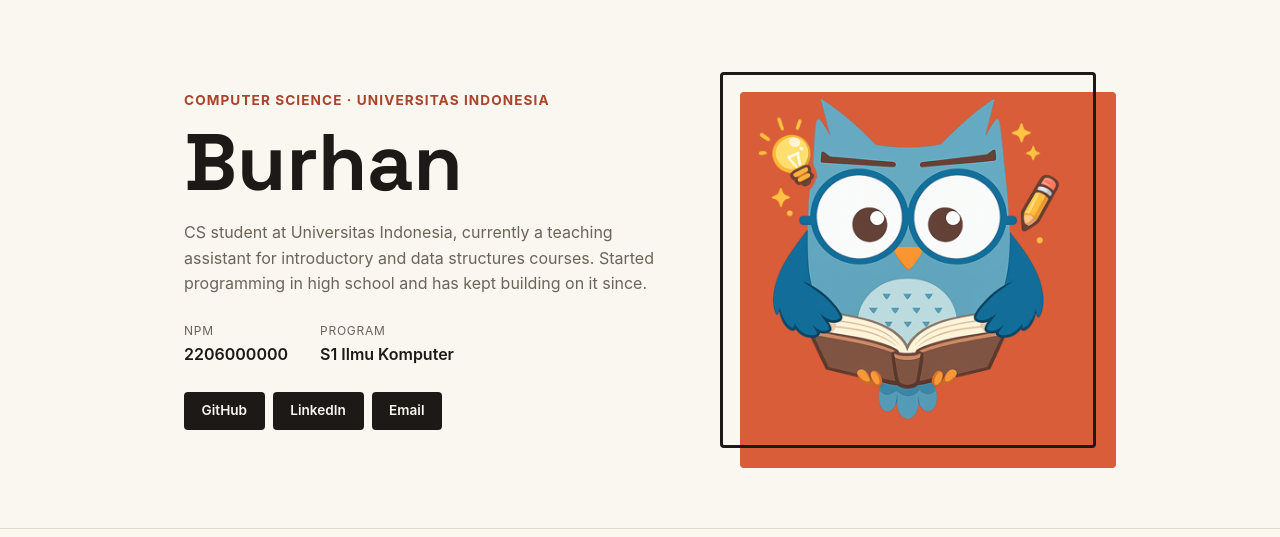
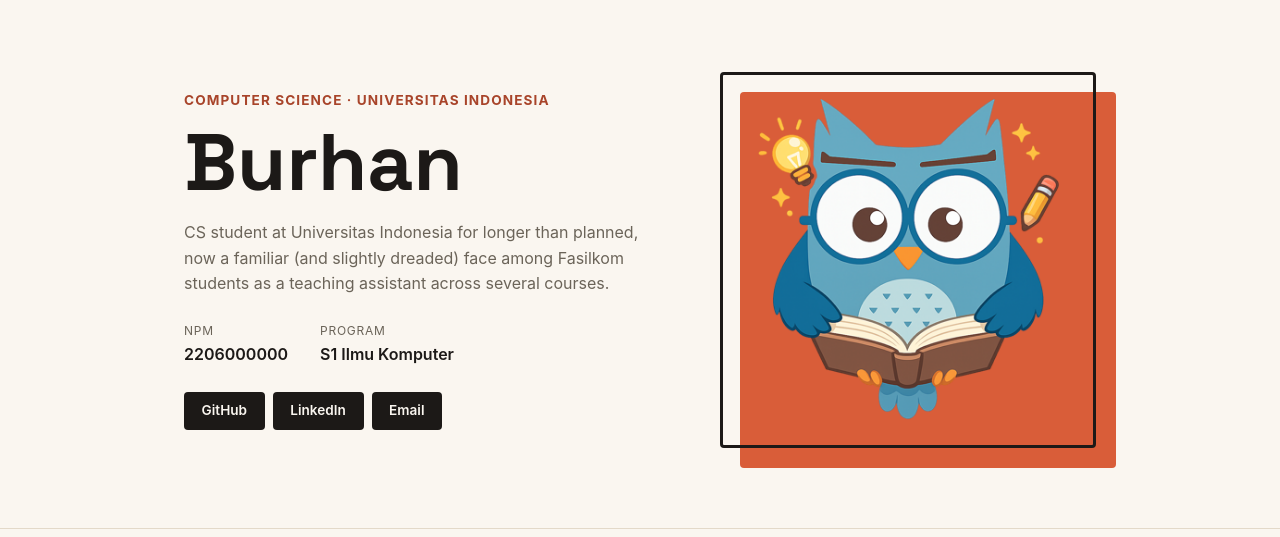
Before and after one commit to VazhaK14/asis-kuis-pbp-1, a Django app: page / in a window 1280 px wide. Shown: the part 74-611 px from the top of the page. Run offline with Django 4.2, Linux system fonts and the light colour scheme.

Commit message:
Give the bio back a little personality
Plain "teaching assistant for X courses" read too flat - swap in a short, self-aware line about being a longtime TA Fasilkom students have come to know (and dread), without the earlier joke's over-elaborate setup.

```diff
--- a/templates/index.html
+++ b/templates/index.html
@@ -25,7 +25,7 @@
                 <div class="hero-text">
                     <p class="hero-kicker">Computer Science &middot; Universitas Indonesia</p>
                     <h1>Burhan</h1>
-                    <p class="bio">CS student at Universitas Indonesia, currently a teaching assistant for introductory and data structures courses. Started programming in high school and has kept building on it since.</p>
+                    <p class="bio">CS student at Universitas Indonesia for longer than planned, now a familiar (and slightly dreaded) face among Fasilkom students as a teaching assistant across several courses.</p>
                     <dl class="meta-list">
                         <div class="meta-row">
                             <dt>NPM</dt>
```
